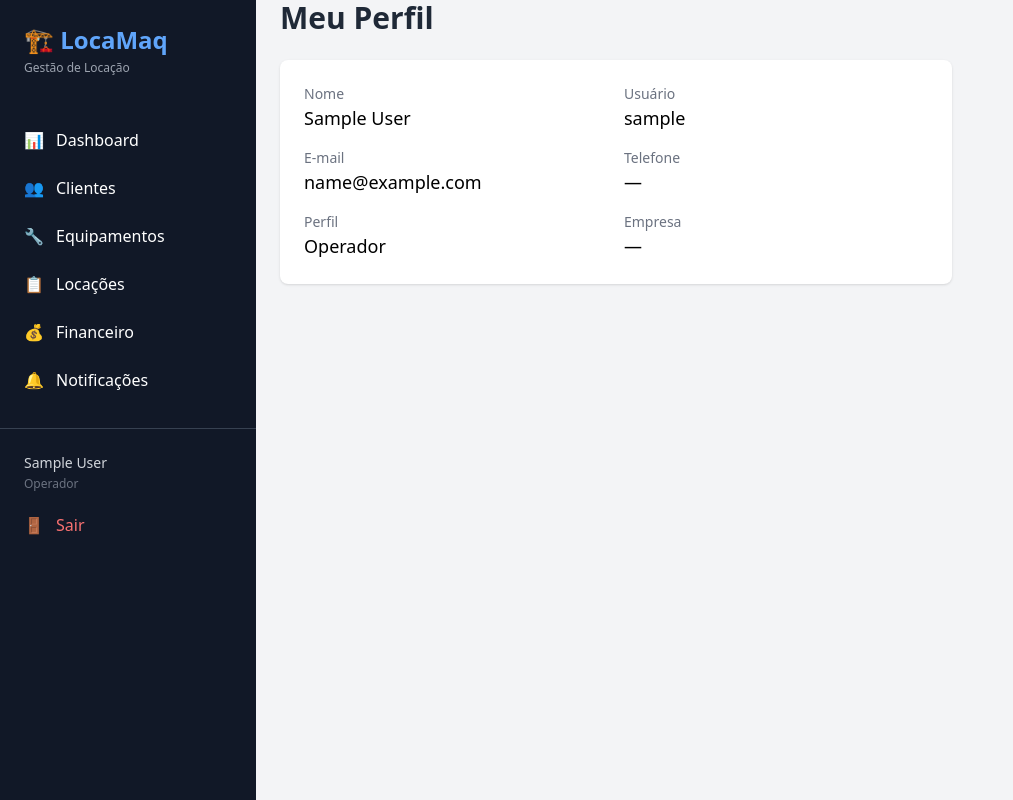
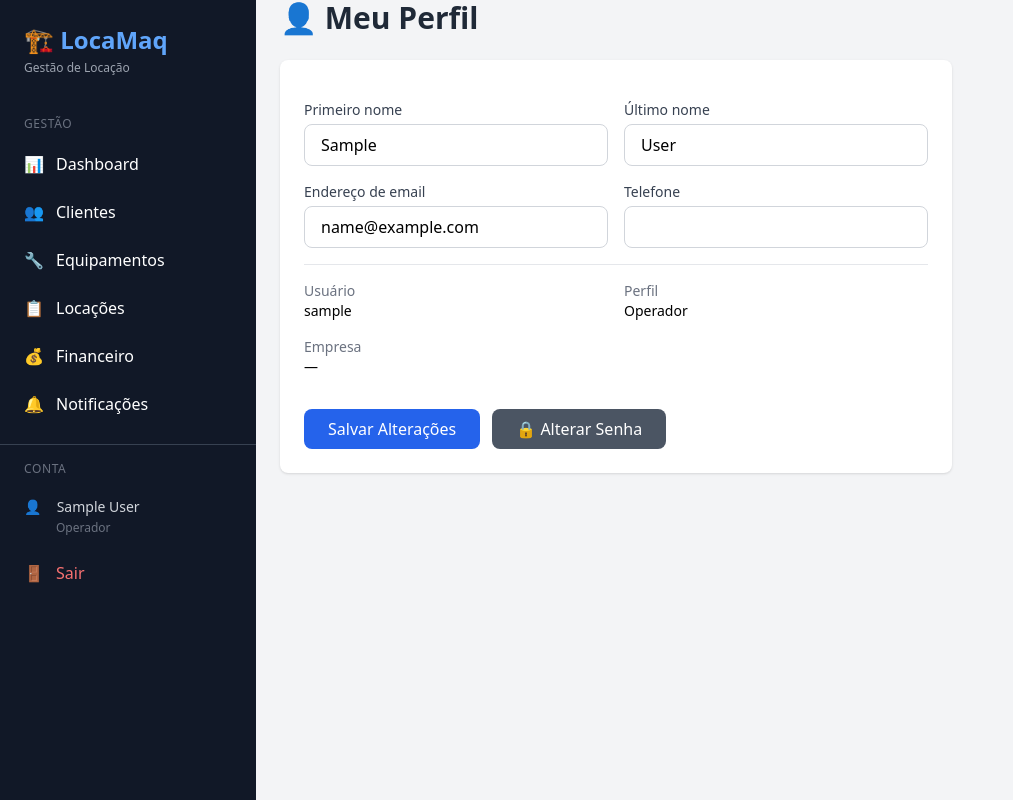
Before and after one commit to leopesi/locamaq, a Django app: page /accounts/profile/ in a window 1280 px wide. Shown: the whole page, without its empty margins (0-1013 px from the left). Run offline with Django 5.2, Linux system fonts and the light colour scheme; the visitor is signed in with stand-in values (Sample User, id 1); some libraries are stand-ins or nearby versions.

Commit message:
feat: perfil editável, alterar senha, menu reorganizado, cláusulas legais
- Perfil: editar nome, e-mail, telefone + alterar senha
- Menu separado em 3 seções: Gestão | Administração | Conta
- Cláusulas contratuais baseadas no Código Civil (Art. 569, 570)
- Condições de devolução e termos de multa
- Foro: Comarca de Araguari/MG

```diff
--- a/apps/accounts/forms.py
+++ b/apps/accounts/forms.py
@@ -44,3 +44,18 @@ class UserUpdateForm(forms.ModelForm):
                 'w-full px-4 py-2 border border-gray-300 rounded-lg '
                 'focus:ring-2 focus:ring-blue-500 focus:border-transparent'
             )
+
+
+class ProfileForm(forms.ModelForm):
+    """Form for editing own profile."""
+    class Meta:
+        model = User
+        fields = ['first_name', 'last_name', 'email', 'phone']
+
+    def __init__(self, *args, **kwargs):
+        super().__init__(*args, **kwargs)
+        for field in self.fields.values():
+            field.widget.attrs['class'] = (
+                'w-full px-4 py-2 border border-gray-300 rounded-lg '
+                'focus:ring-2 focus:ring-blue-500 focus:border-transparent'
+            )
--- a/apps/accounts/urls.py
+++ b/apps/accounts/urls.py
@@ -17,6 +17,7 @@ urlpatterns = [
     path('login/', LoginView.as_view(template_name='accounts/login.html'), name='login'),
     path('logout/', logout_view, name='logout'),
     path('profile/', views.profile, name='profile'),
+    path('profile/change-password/', views.change_password, name='change_password'),
     path('users/', views.user_list, name='user_list'),
     path('users/create/', views.user_create, name='user_create'),
     path('users/<int:pk>/edit/', views.user_update, name='user_update'),
--- a/apps/accounts/views.py
+++ b/apps/accounts/views.py
@@ -1,10 +1,11 @@
 from django.shortcuts import render, redirect, get_object_or_404
-from django.contrib.auth import login, logout
+from django.contrib.auth import login, logout, update_session_auth_hash
 from django.contrib.auth.decorators import login_required
+from django.contrib.auth.forms import PasswordChangeForm
 from django.contrib import messages
 
 from .models import User
-from .forms import LoginForm, UserCreateForm, UserUpdateForm
+from .forms import LoginForm, UserCreateForm, UserUpdateForm, ProfileForm
 from .decorators import admin_required, tenant_required
 
 
@@ -64,5 +65,33 @@ def user_delete(request, pk):
 
 @login_required
 def profile(request):
-    """User profile view."""
-    return render(request, 'accounts/profile.html')
+    """User profile view and edit."""
+    if request.method == 'POST':
+        form = ProfileForm(request.POST, instance=request.user)
+        if form.is_valid():
+            form.save()
+            messages.success(request, 'Perfil atualizado com sucesso.')
+            return redirect('accounts:profile')
+    else:
+        form = ProfileForm(instance=request.user)
+    return render(request, 'accounts/profile.html', {'form': form})
+
+
+@login_required
+def change_password(request):
+    """Change password view."""
+    if request.method == 'POST':
+        form = PasswordChangeForm(request.user, request.POST)
+        if form.is_valid():
+            user = form.save()
+            update_session_auth_hash(request, user)
+            messages.success(request, 'Senha alterada com sucesso.')
+            return redirect('accounts:profile')
+    else:
+        form = PasswordChangeForm(request.user)
+    for field in form.fields.values():
+        field.widget.attrs['class'] = (
+            'w-full px-4 py-2 border border-gray-300 rounded-lg '
+            'focus:ring-2 focus:ring-blue-500 focus:border-transparent'
+        )
+    return render(request, 'accounts/change_password.html', {'form': form})
--- a/templates/accounts/profile.html
+++ b/templates/accounts/profile.html
@@ -4,35 +4,48 @@
 
 {% block content %}
 <div class="max-w-2xl">
-    <h1 class="text-3xl font-bold text-gray-800 mb-6">Meu Perfil</h1>
+    <h1 class="text-2xl md:text-3xl font-bold text-gray-800 mb-6">👤 Meu Perfil</h1>
 
-    <div class="bg-white rounded-lg shadow p-6">
-        <dl class="grid grid-cols-1 sm:grid-cols-2 gap-4">
-            <div>
-                <dt class="text-sm text-gray-500">Nome</dt>
-                <dd class="text-lg font-medium">{{ user.get_full_name|default:user.username }}</dd>
+    <div class="bg-white rounded-lg shadow p-6 mb-6">
+        <form method="post" class="space-y-4">
+            {% csrf_token %}
+
+            <div class="grid grid-cols-1 md:grid-cols-2 gap-4">
+                {% for field in form %}
+                <div>
+                    <label for="{{ field.id_for_label }}" class="block text-sm font-medium text-gray-700 mb-1">{{ field.label }}</label>
+                    {{ field }}
+                    {% if field.errors %}<p class="text-red-500 text-sm mt-1">{{ field.errors.0 }}</p>{% endif %}
+                </div>
+                {% endfor %}
             </div>
-            <div>
-                <dt class="text-sm text-gray-500">Usuário</dt>
-                <dd class="text-lg font-medium">{{ user.username }}</dd>
+
+            <div class="pt-4 border-t mt-4">
+                <dl class="grid grid-cols-2 gap-4 text-sm">
+                    <div>
+                        <dt class="text-gray-500">Usuário</dt>
+                        <dd class="font-medium">{{ user.username }}</dd>
+                    </div>
+                    <div>
+                        <dt class="text-gray-500">Perfil</dt>
+                        <dd class="font-medium">{{ user.get_role_display }}</dd>
+                    </div>
+                    <div>
+                        <dt class="text-gray-500">Empresa</dt>
+                        <dd class="font-medium">{{ user.tenant.name|default:"—" }}</dd>
+                    </div>
+                </dl>
             </div>
-            <div>
-                <dt class="text-sm text-gray-500">E-mail</dt>
-                <dd class="text-lg font-medium">{{ user.email|default:"—" }}</dd>
+
+            <div class="flex gap-3 pt-4">
+                <button type="submit" class="bg-blue-600 text-white px-6 py-2 rounded-lg hover:bg-blue-700 transition">
+                    Salvar Alterações
+                </button>
+                <a href="{% url 'accounts:change_password' %}" class="bg-gray-600 text-white px-6 py-2 rounded-lg hover:bg-gray-700 transition">
+                    🔒 Alterar Senha
+                </a>
             </div>
-            <div>
-                <dt class="text-sm text-gray-500">Telefone</dt>
-                <dd class="text-lg font-medium">{{ user.phone|default:"—" }}</dd>
-            </div>
-            <div>
-                <dt class="text-sm text-gray-500">Perfil</dt>
-                <dd class="text-lg font-medium">{{ user.get_role_display }}</dd>
-            </div>
-            <div>
-                <dt class="text-sm text-gray-500">Empresa</dt>
-                <dd class="text-lg font-medium">{{ user.tenant.name|default:"—" }}</dd>
-            </div>
-        </dl>
+        </form>
     </div>
 </div>
 {% endblock %}
--- a/templates/partials/navbar.html
+++ b/templates/partials/navbar.html
@@ -8,7 +8,10 @@
         <button onclick="toggleSidebar()" class="lg:hidden text-gray-400 text-xl">✕</button>
     </div>
 
-    <nav class="mt-4">
+    <nav class="mt-2">
+        <!-- GESTÃO -->
+        <div class="px-6 py-2 text-xs text-gray-500 uppercase tracking-wider">Gestão</div>
+
         <a href="{% url 'tenants:dashboard' %}" class="flex items-center px-6 py-3 hover:bg-gray-800 transition" onclick="closeSidebarMobile()">
             <span class="mr-3">📊</span> Dashboard
         </a>
@@ -27,12 +30,19 @@
         <a href="{% url 'alerts:notification_list' %}" class="flex items-center px-6 py-3 hover:bg-gray-800 transition" onclick="closeSidebarMobile()">
             <span class="mr-3">🔔</span> Notificações
         </a>
+
         {% if user.is_admin %}
+        <!-- ADMINISTRAÇÃO -->
+        <div class="px-6 py-2 mt-4 text-xs text-gray-500 uppercase tracking-wider border-t border-gray-700 pt-4">Administração</div>
+
         <a href="{% url 'promotions:promotion_list' %}" class="flex items-center px-6 py-3 hover:bg-gray-800 transition" onclick="closeSidebarMobile()">
             <span class="mr-3">📢</span> Promoções
         </a>
         <a href="{% url 'accounts:user_list' %}" class="flex items-center px-6 py-3 hover:bg-gray-800 transition" onclick="closeSidebarMobile()">
             <span class="mr-3">👥</span> Usuários
+        </a>
+        <a href="{% url 'alerts:setup' %}" class="flex items-center px-6 py-3 hover:bg-gray-800 transition" onclick="closeSidebarMobile()">
+            <span class="mr-3">🔔</span> Config. Alertas
         </a>
         <a href="{% url 'tenants:settings_general' %}" class="flex items-center px-6 py-3 hover:bg-gray-800 transition" onclick="closeSidebarMobile()">
             <span class="mr-3">⚙️</span> Configurações
@@ -42,18 +52,19 @@
         </a>
         {% endif %}
 
-        <div class="border-t border-gray-700 mt-6 pt-4">
-            <a href="{% url 'accounts:profile' %}" class="flex items-center px-6 py-2 hover:bg-gray-800 transition" onclick="closeSidebarMobile()">
+        <!-- CONTA -->
+        <div class="px-6 py-2 mt-4 text-xs text-gray-500 uppercase tracking-wider border-t border-gray-700 pt-4">Conta</div>
+
+        <a href="{% url 'accounts:profile' %}" class="flex items-center px-6 py-3 hover:bg-gray-800 transition" onclick="closeSidebarMobile()">
             <div class="text-sm text-gray-300">
-                    {{ user.get_full_name|default:user.username }}
-                    <br><span class="text-xs text-gray-500">{{ user.get_role_display }}</span>
-                    {% if user.tenant %}<br><span class="text-xs text-blue-400">{{ user.tenant.name }}</span>{% endif %}
+                <span class="mr-3">👤</span> {{ user.get_full_name|default:user.username }}
+                <br><span class="text-xs text-gray-500 ml-8">{{ user.get_role_display }}</span>
+                {% if user.tenant %}<br><span class="text-xs text-blue-400 ml-8">{{ user.tenant.name }}</span>{% endif %}
             </div>
         </a>
         <a href="{% url 'accounts:logout' %}" class="flex items-center px-6 py-3 hover:bg-gray-800 transition text-red-400" onclick="closeSidebarMobile()">
             <span class="mr-3">🚪</span> Sair
         </a>
-        </div>
     </nav>
 </aside>
 
```
Also changed, not shown: templates/accounts/change_password.html (added, +33 -0 lines). Lines whose indentation alone changed are shown as unchanged.
